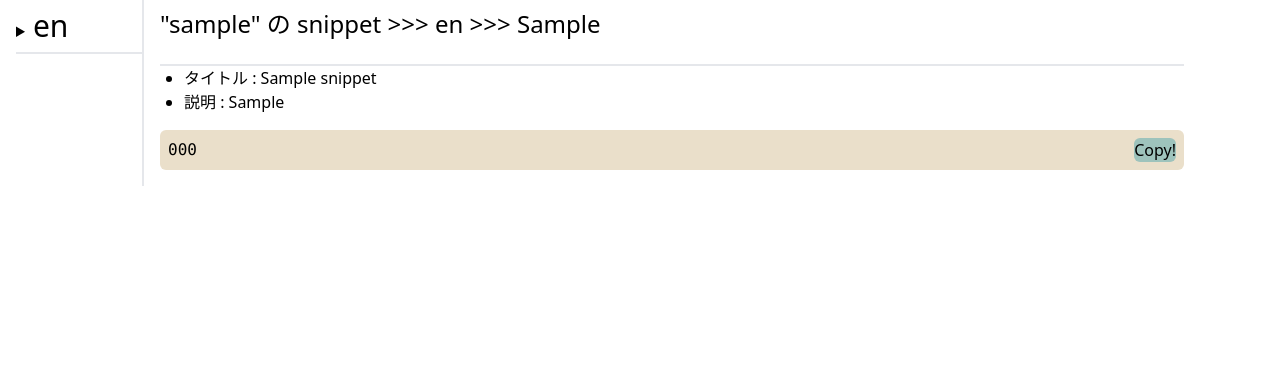
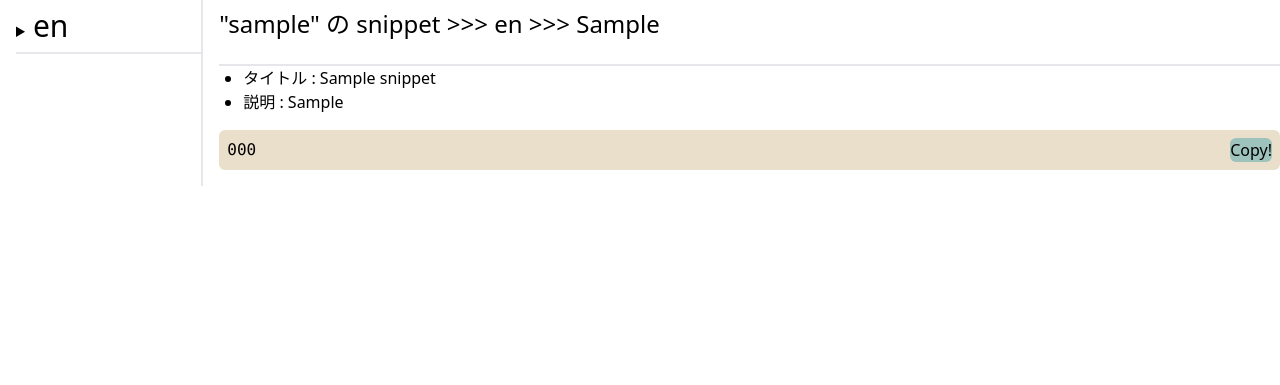
Before and after one commit to ASAP-BYAF/snippet_app, a Django app: page /snippet/list/ in a window 1280 px wide. Shown: the part 68-453 px from the top of the page. Run offline with Django 4.2, Linux system fonts and the light colour scheme; tables that the repository leaves empty hold one stand-in row (values such as "Sample post"); style sheets or scripts are compiled from the project's sources.

Commit message:
snippet_list.html を修正しました。
左側のタブの横幅を大きくしました。
これは、コードのタイトルが収まりきらずに折り返されるのを減らすためです。

```diff
--- a/templates/snippet_app/snippet_list.html
+++ b/templates/snippet_app/snippet_list.html
@@ -5,7 +5,7 @@
 {% block contents %}
 <div>
     <div class="flex flex-row">
-        <nav class="w-[10%] border-r-2 mx-4">
+        <nav class="w-[15%] border-r-2 mx-4">
 
             {% for i_list in lang_type_snippet %}
             <details class="border-b-2 py-2">
@@ -38,7 +38,7 @@
                 </details>
                 {% endfor %}
             </nav>
-            <main  class="w-[80%]">
+            <main  class="w-[85%]">
 
                 <p class="text-2xl py-2">
                     <a href="{% url 'snippet_app:list' %}?person={{person.id}}">"{{person.username}}" の snippet </a>
```
